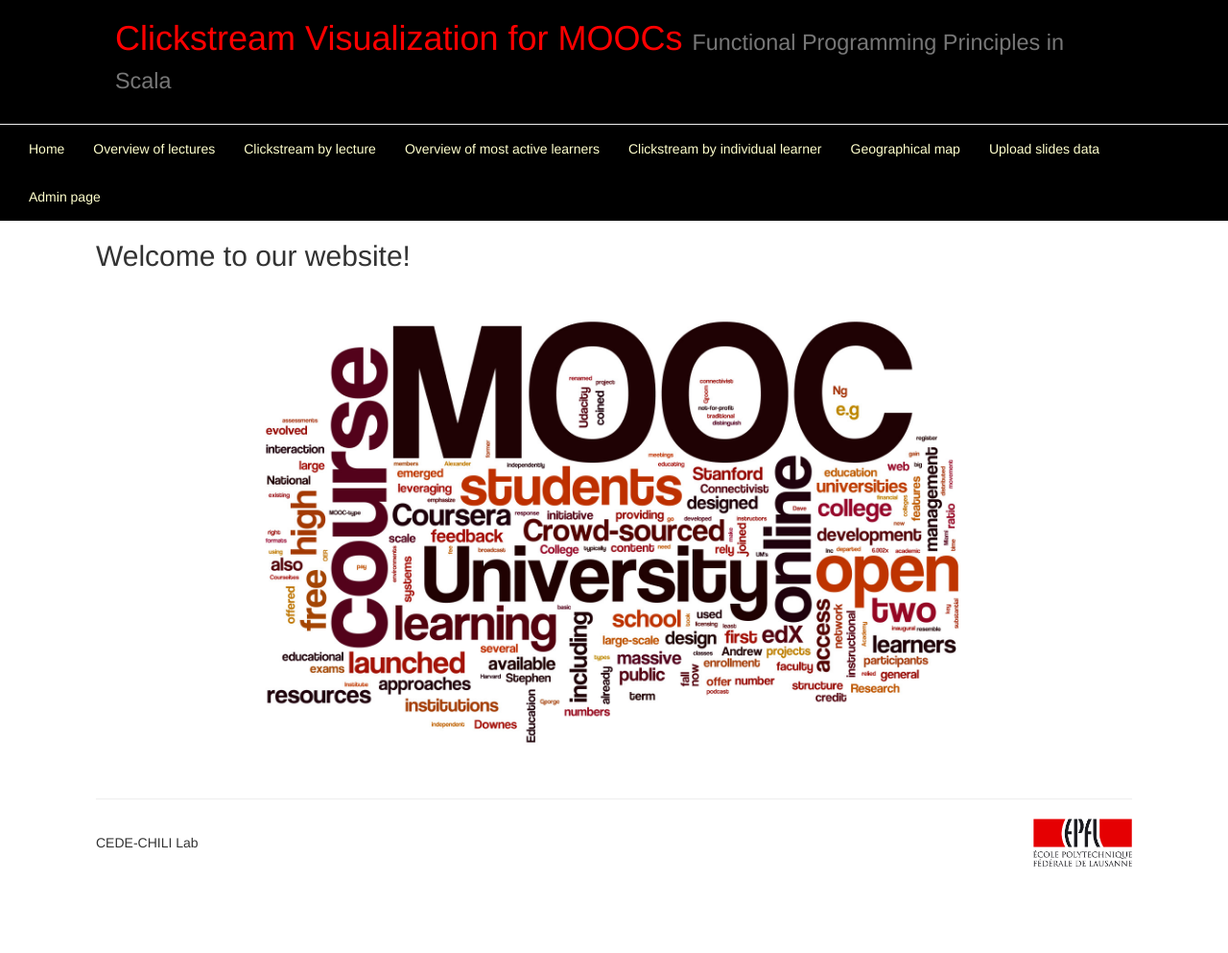
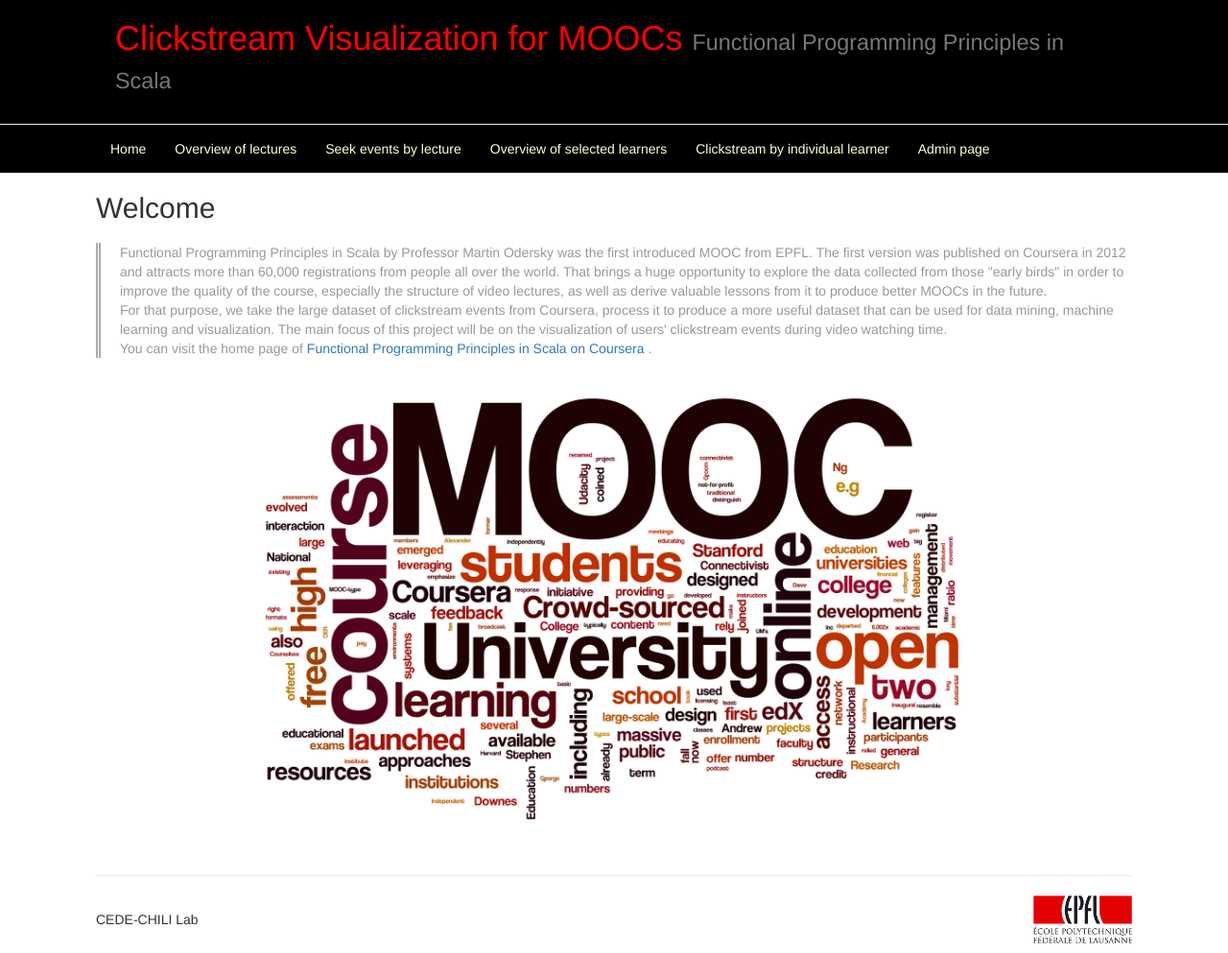
Before and after one commit to duynguyen/moocvis, a Django app: page / in a window 1280 px wide. Shown: the whole page at 96% size. Before the commit the page ends 903 px from the top, so only its background shows below. Run offline with Django 3.2, Linux system fonts and the light colour scheme; parts of the project's set-up code (start-up, migrations or seed data) failed here and were passed over; some libraries are stand-ins or nearby versions.

Commit message:
minor changes in UI, add descriptions

```diff
--- a/moocs_vis/templates/home.html
+++ b/moocs_vis/templates/home.html
@@ -4,9 +4,23 @@
 
 {% block content %}
 <div class="page-title">
-	<h2>Welcome to our website!</h2>
+	<h2>Welcome</h2>
 </div>
-<div class="dashboard-container" style="text-align:center;">
-	<img src="{{ STATIC_URL }}img/moocs.jpg" width="750">
+<div class="dashboard-container">
+	<p class="page-description">
+		Functional Programming Principles in Scala by Professor Martin Odersky was the first introduced MOOC from
+EPFL. The first version was published on Coursera in 2012 and attracts more than 60,000 registrations from people
+all over the world. That brings a huge opportunity to explore the data collected from those "early birds" in order to
+improve the quality of the course, especially the structure of video lectures, as well as derive valuable lessons from it
+to produce better MOOCs in the future.<br>
+For that purpose, we take the large dataset of clickstream events from Coursera, process it to produce a more useful
+dataset that can be used for data mining, machine learning and visualization. The main focus of this project will be
+on the visualization of users' clickstream events during video watching time. <br>
+		You can visit the home page of
+		<a href="https://www.coursera.org/course/progfun" target="_blank">
+			Functional Programming Principles in Scala on Coursera
+		</a>.
+	</p>
+	<div style="text-align:center;"><img src="{{ STATIC_URL }}img/moocs.jpg" width="750"></div>
 </div>
 {% endblock %}
--- a/moocs_vis/templates/lectures_by_user.html
+++ b/moocs_vis/templates/lectures_by_user.html
@@ -12,6 +12,9 @@
 <script src="http://code.highcharts.com/highcharts.js"></script>
 <script src="http://code.highcharts.com/highcharts-more.js"></script>
 <div class="dashboard-container">
+	<p class="page-description">
+		This visualization shows the general trend of each user's activities throughout the entire course. Displayed users can be chosen by inputted <i>eventing_user_id</i> or a combination of available indicators based on event type and playback rate.
+	</p>
 	<div class="left">
 		<b>Choose indicator:</b>
 		<select id='select_indicator' name='indicator_q' class="form-control inline-select">
--- a/moocs_vis/templates/nav.html
+++ b/moocs_vis/templates/nav.html
@@ -2,23 +2,11 @@
 	<ul class="nav navbar-nav">
 		<li><a href="/">Home</a></li>
 		<li><a href="/lectures/">Overview of lectures</a></li>
-		<li><a href="/per-lecture">Clickstream by lecture</a></li>
-		<li><a href="/lectures/users/">Overview of most active learners</a></li>
+		<li><a href="/per-lecture">Seek events by lecture</a></li>
+		<li><a href="/lectures/users/">Overview of selected learners</a></li>
 		<li><a href="/per-user">Clickstream by individual learner</a></li>
-		<li><a href="/map">Geographical map</a></li>
-		<li><a href="/upload-slides">Upload slides data</a></li>
+		<!-- <li><a href="/map">Geographical map</a></li> -->
+		<!-- <li><a href="/upload-slides">Upload slides data</a></li> -->
 		<li><a href="/admin" target="_blank">Admin page</a></li>
 	</ul>
 </div>
-<!--
-<div id="nav">
-	<a href="/">Home</a> |
-	<a href="/lectures/">Summary table of all lectures</a> |
-	<a href="/per-lecture">View clickstream by lecture</a> |
-	<a href="/lectures/users/">Summary table of users</a> |
-	<a href="/per-user">View single user clickstream</a> |
-	<a href="/upload-slides">Upload slides data</a> |
-	<a href="/upload-clickstream">Upload clickstream data</a> |
-	<a href="/map">Map</a> |
-	<a href="/admin" target="_blank">Admin page</a>
-</div> -->
--- a/moocs_vis/templates/static/css/base.css
+++ b/moocs_vis/templates/static/css/base.css
@@ -320,8 +320,15 @@
   margin-top: 0;
 }
 
+p.page-description {
+  color: #999;
+  padding-left: 20px;
+  border-left: double #aaa 5px;
+}
+
 .navbar-collapse {
   background-color: black;
+  padding: 0 100px;
 }
 
 .navbar-collapse a {
@@ -337,7 +344,7 @@
 }
 
 .inline-select {
-  width: 150px;
+  width: 200px;
   display: inline;
 }
 
--- a/moocs_vis/templates/static/js/lectures_by_user.js
+++ b/moocs_vis/templates/static/js/lectures_by_user.js
@@ -67,7 +67,7 @@
     labels = {
         enabled: true,
         formatter: function() {
-            return 'sad';
+            return '';
         }
     }
     $.each(data, function(i,d) {
```
Also changed, not shown: moocs_vis/templates/lectures.html (+5 -2 lines), moocs_vis/templates/per_lecture.html (+7 -2 lines), moocs_vis/templates/per_user.html (+6 -1 lines), moocs_vis/templates/static/js/per_lecture.js (+13 -0 lines), moocs_vis/templates/static/js/data_per_lecture.js.
